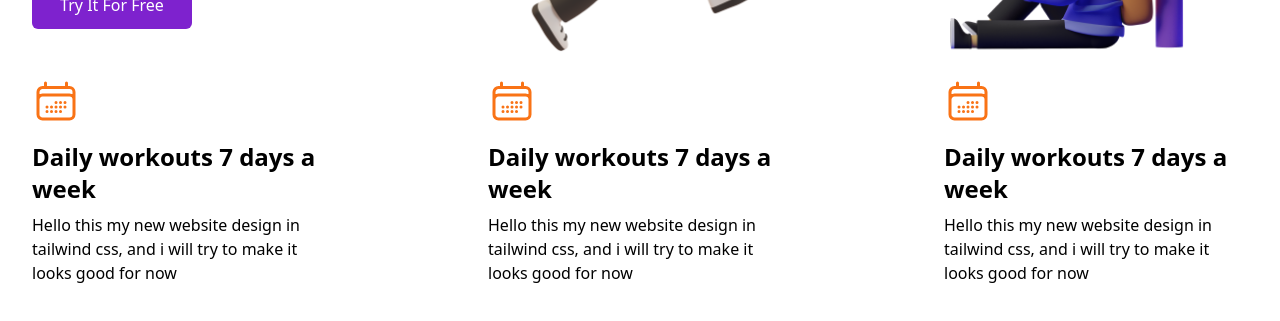
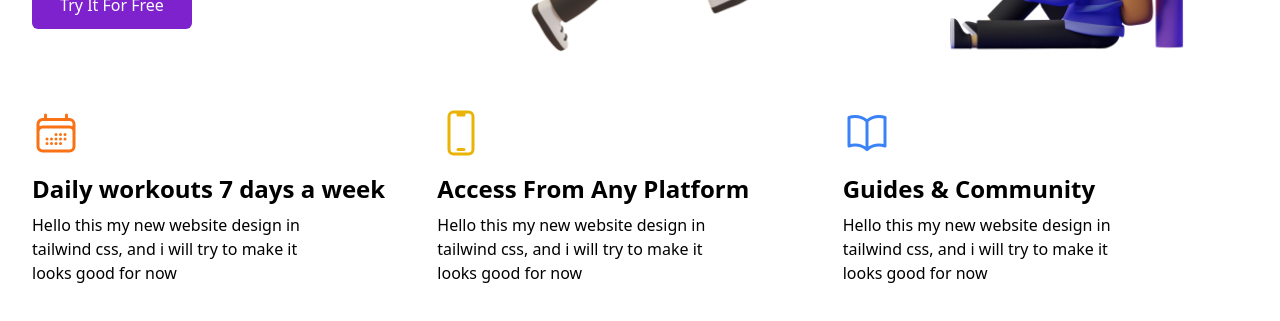
Before and after one commit to faisal165/Tailwind-Practise, a website: page index.html in a window 1280 px wide. Shown: the part 355-676 px from the top of the page. Drawn offline with nearby package versions, Linux system fonts and the light colour scheme.

Commit message:
Update index.html

```diff
--- a/index.html
+++ b/index.html
@@ -47,8 +47,8 @@
             <img flex src="3.png" class="h-80 items-end" alt="" />
           </div>
         </div>
-        <div class="flex flex-row px-8 pt-12 justify-between">
-          <div class="flex flex-col w-1/4">
+        <div class="flex flex-row px-8 pt-20 justify-between">
+          <div class="flex flex-col">
             <svg
               xmlns="http://www.w3.org/2000/svg"
               fill="none"
@@ -65,51 +65,53 @@
             </svg>
             <p class="text-2xl font-bold pt-4">Daily workouts 7 days a week</p>
 
-            <p class="pt-2">
+            <p class="pt-2 w-2/3">
               Hello this my new website design in tailwind css, and i will try
               to make it looks good for now
             </p>
           </div>
-          <div class="flex flex-col w-1/4">
+          <div class="flex flex-col">
             <svg
               xmlns="http://www.w3.org/2000/svg"
               fill="none"
               viewBox="0 0 24 24"
               stroke-width="1.5"
               stroke="currentColor"
-              class="w-12 h-12 stroke-orange-500"
+              class="w-12 h-12 stroke-yellow-500"
             >
               <path
                 stroke-linecap="round"
                 stroke-linejoin="round"
-                d="M6.75 3v2.25M17.25 3v2.25M3 18.75V7.5a2.25 2.25 0 012.25-2.25h13.5A2.25 2.25 0 0121 7.5v11.25m-18 0A2.25 2.25 0 005.25 21h13.5A2.25 2.25 0 0021 18.75m-18 0v-7.5A2.25 2.25 0 015.25 9h13.5A2.25 2.25 0 0121 11.25v7.5m-9-6h.008v.008H12v-.008zM12 15h.008v.008H12V15zm0 2.25h.008v.008H12v-.008zM9.75 15h.008v.008H9.75V15zm0 2.25h.008v.008H9.75v-.008zM7.5 15h.008v.008H7.5V15zm0 2.25h.008v.008H7.5v-.008zm6.75-4.5h.008v.008h-.008v-.008zm0 2.25h.008v.008h-.008V15zm0 2.25h.008v.008h-.008v-.008zm2.25-4.5h.008v.008H16.5v-.008zm0 2.25h.008v.008H16.5V15z"
+                d="M10.5 1.5H8.25A2.25 2.25 0 006 3.75v16.5a2.25 2.25 0 002.25 2.25h7.5A2.25 2.25 0 0018 20.25V3.75a2.25 2.25 0 00-2.25-2.25H13.5m-3 0V3h3V1.5m-3 0h3m-3 18.75h3"
               />
             </svg>
-            <p class="text-2xl font-bold pt-4">Daily workouts 7 days a week</p>
 
-            <p class="pt-2">
+            <p class="text-2xl font-bold pt-4">Access From Any Platform</p>
+
+            <p class="pt-2 w-2/3">
               Hello this my new website design in tailwind css, and i will try
               to make it looks good for now
             </p>
           </div>
-          <div class="flex flex-col w-1/4">
+          <div class="flex flex-col">
             <svg
               xmlns="http://www.w3.org/2000/svg"
               fill="none"
               viewBox="0 0 24 24"
               stroke-width="1.5"
               stroke="currentColor"
-              class="w-12 h-12 stroke-orange-500"
+              class="w-12 h-12 stroke-blue-500"
             >
               <path
                 stroke-linecap="round"
                 stroke-linejoin="round"
-                d="M6.75 3v2.25M17.25 3v2.25M3 18.75V7.5a2.25 2.25 0 012.25-2.25h13.5A2.25 2.25 0 0121 7.5v11.25m-18 0A2.25 2.25 0 005.25 21h13.5A2.25 2.25 0 0021 18.75m-18 0v-7.5A2.25 2.25 0 015.25 9h13.5A2.25 2.25 0 0121 11.25v7.5m-9-6h.008v.008H12v-.008zM12 15h.008v.008H12V15zm0 2.25h.008v.008H12v-.008zM9.75 15h.008v.008H9.75V15zm0 2.25h.008v.008H9.75v-.008zM7.5 15h.008v.008H7.5V15zm0 2.25h.008v.008H7.5v-.008zm6.75-4.5h.008v.008h-.008v-.008zm0 2.25h.008v.008h-.008V15zm0 2.25h.008v.008h-.008v-.008zm2.25-4.5h.008v.008H16.5v-.008zm0 2.25h.008v.008H16.5V15z"
+                d="M12 6.042A8.967 8.967 0 006 3.75c-1.052 0-2.062.18-3 .512v14.25A8.987 8.987 0 016 18c2.305 0 4.408.867 6 2.292m0-14.25a8.966 8.966 0 016-2.292c1.052 0 2.062.18 3 .512v14.25A8.987 8.987 0 0018 18a8.967 8.967 0 00-6 2.292m0-14.25v14.25"
               />
             </svg>
-            <p class="text-2xl font-bold pt-4">Daily workouts 7 days a week</p>
 
-            <p class="pt-2">
+            <p class="text-2xl font-bold pt-4">Guides & Community</p>
+
+            <p class="pt-2 w-2/3">
               Hello this my new website design in tailwind css, and i will try
               to make it looks good for now
             </p>
```
